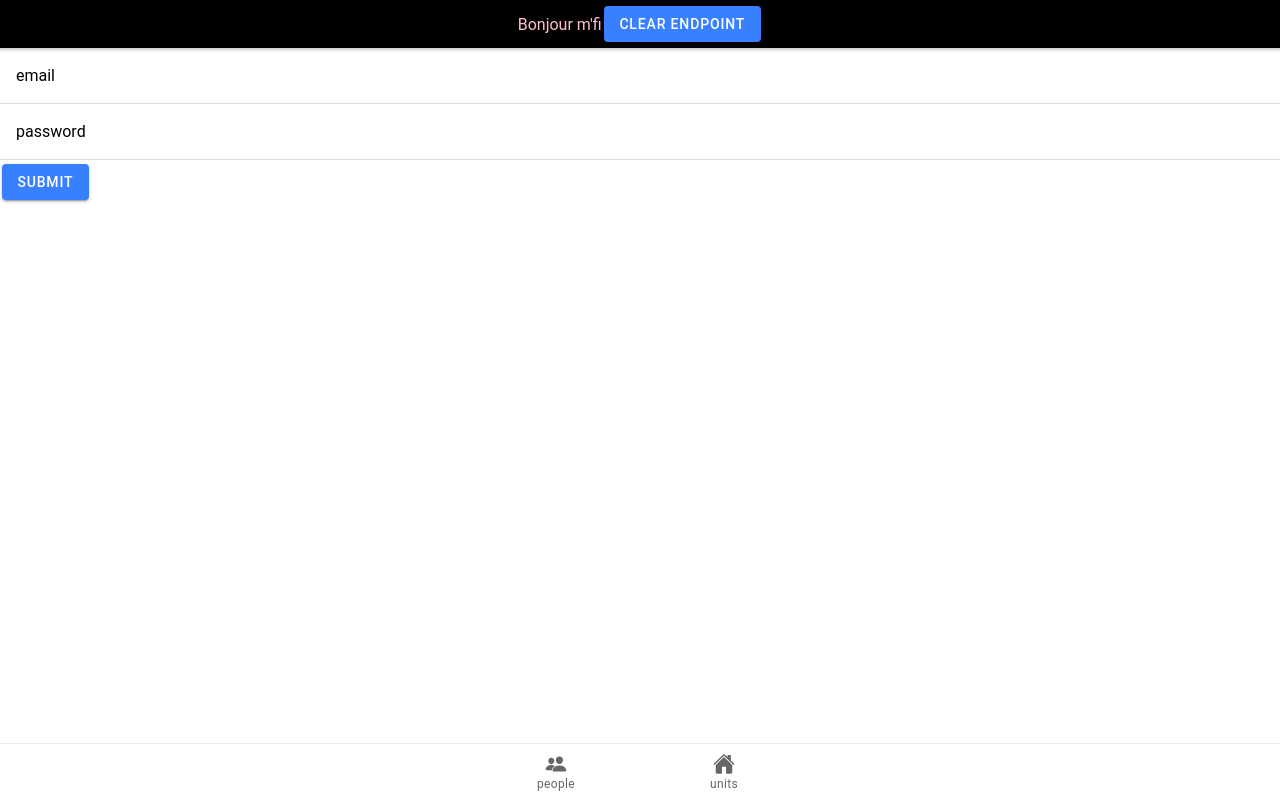
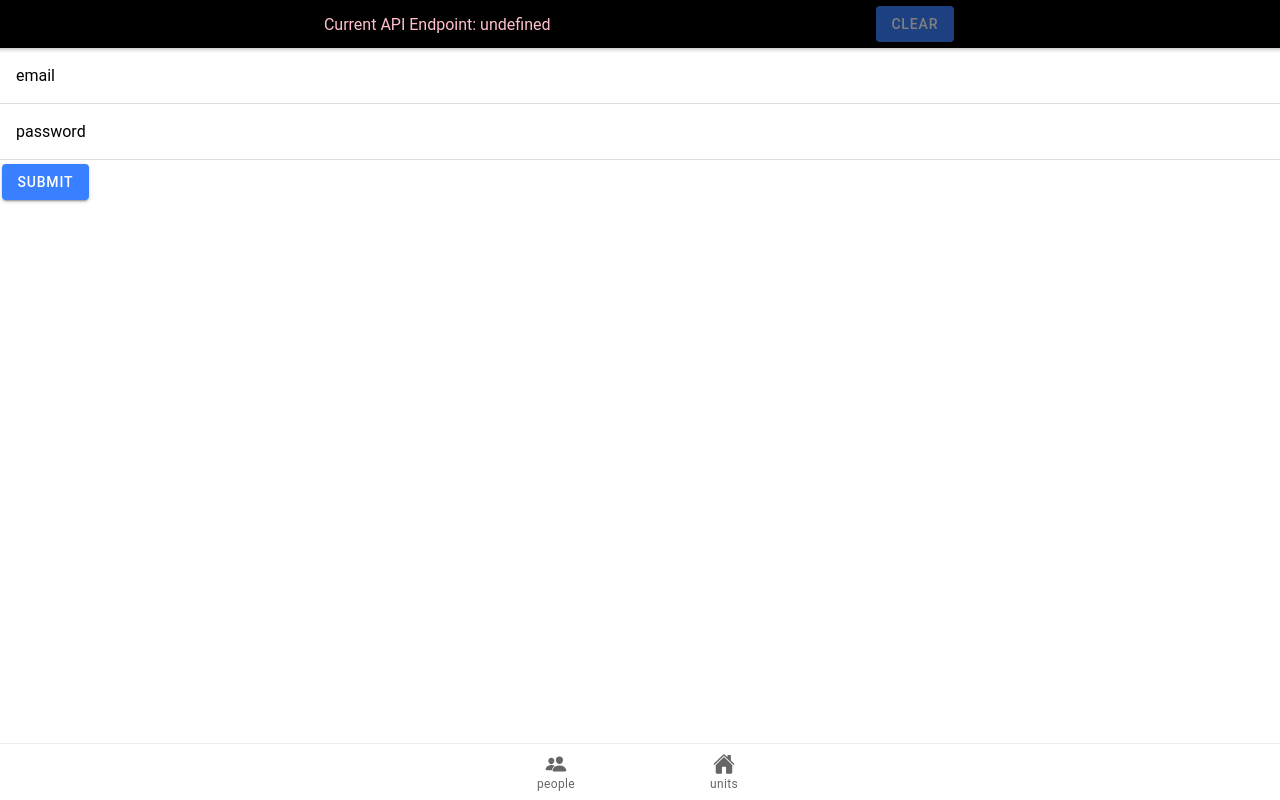
Before and after one commit to AntoineDannemark/ioreel, a React app: page /login in a window 1280 px wide. Built offline with nearby package versions, Linux system fonts and the light colour scheme.

Commit message:
ProtectedRoute - use store instead of context + redirectPath logic + adapt in App.tsx

```diff
--- a/src/app/App.tsx
+++ b/src/app/App.tsx
@@ -1,8 +1,9 @@
 import React, { useEffect } from "react";
-import { Route } from "react-router-dom";
-import ProtectedRoute, {
-  ProtectedRouteProps,
-} from "../features/User/ProtectedRoute";
+import { Route, Redirect } from "react-router-dom";
+import { ProtectedRoute } from "../commons/ProtectedRoute";
+// import ProtectedRoute, {
+//   ProtectedRouteProps,
+// } from "../features/User/ProtectedRoute";
 import {
   IonApp,
   IonRouterOutlet,
@@ -25,6 +26,7 @@ import { IonReactRouter, IonReactHashRouter } from "@ionic/react-router";
 import { useAppContext, dbInitError } from "../context/Context";
 import { useAppDispatch, useTypedSelector } from "./store";
 import { setEndpoint, clearEndpoint } from "../features/User/userSlice";
+import { clearPeopleStore } from "../features/People/peopleSlice";
 
 import Login from "../features/User/Login";
 import EndpointForm from "../features/User/EndpointForm";
@@ -72,15 +74,8 @@ const testDB = async (
 
 const App: React.FC = () => {
   const { setDbReady, setDbInitError } = useAppContext();
-  const { connected, endpoint } = useTypedSelector((state) => state.user);
+  const { endpoint } = useTypedSelector((state) => state.user);
   const dispatch = useAppDispatch();
-
-  const defaultProtectedRouteProps: ProtectedRouteProps = {
-    isAuthenticated: connected,
-    authenticationPath: "/login",
-    hasApiEndpoint: !!endpoint,
-    getApiEndpointPath: "/endpoint",
-  };
 
   useEffect(() => {
     // If we're not in Electron, there is no storageApi in window
@@ -91,6 +86,7 @@ const App: React.FC = () => {
 
     const setUserAPIEndpoint = async () => {
       const ep = await window.storageApi.getEndpoint(isPlatform("electron"));
+      // If we don't have an endpoint in the store but
       if (!endpoint && !!ep) {
         dispatch(setEndpoint({ endpoint: ep, shouldSetInStorage: false }));
       }
@@ -105,13 +101,14 @@ const App: React.FC = () => {
     // If we have an endpoint, we can set the api in the window object
     if (!!endpoint) {
       if (!isPlatform("electron")) {
-        window.api = require("../api").default;
+        window.api = require("../api").getApi(endpoint);
       }
       testDB(setDbReady, setDbInitError);
     }
   }, [endpoint, setDbInitError, setDbReady]);
 
   const handleClearEndpoint = () => {
+    dispatch(clearPeopleStore());
     dispatch(clearEndpoint());
   };
 
@@ -125,19 +122,21 @@ const App: React.FC = () => {
             color: "pink",
             display: "flex",
             alignItems: "center",
-            justifyContent: "center",
+            justifyContent: "space-evenly",
             flexDirection: "row",
           }}
         >
-          Bonjour m'fi
-          <IonButton onClick={handleClearEndpoint}>CLEAR ENDPOINT</IonButton>
+          {`Current API Endpoint: ${endpoint}`}
+          <IonButton onClick={handleClearEndpoint} disabled={!endpoint}>
+            CLEAR
+          </IonButton>
         </IonHeader>
         <IonContent>
           <IonTabs>
             <IonRouterOutlet>
-              {/* <Route exact path="/" render={() => <Redirect to="/people" />} /> */}
+              <Route exact path="/" render={() => <Redirect to="/people" />} />
               <ProtectedRoute
-                {...defaultProtectedRouteProps}
+                // {...defaultProtectedRouteProps}
                 exact
                 path="/people"
                 component={People}
--- a/src/commons/ProtectedRoute.tsx
+++ b/src/commons/ProtectedRoute.tsx
@@ -1,23 +1,47 @@
 // https://github.com/elylucas/ionic-react-protected-route
 
-import React, { useEffect, useContext } from "react";
-
+import React, { useEffect } from "react";
 import { Route, Redirect } from "react-router";
+import { useTypedSelector } from "../app/store";
 
 interface ProtectedRouteProps {
   component: React.ComponentType<any>;
   path: string;
+  exact: boolean;
 }
 
 export const ProtectedRoute: React.FC<ProtectedRouteProps> = ({
   component: Component,
   path,
+  exact,
 }) => {
-  const context = useContext(AuthContext);
+  const { isAuthenticated, endpoint } = useTypedSelector((state) => state.user);
 
   useEffect(() => {
     console.log(
       `loading protected route '${path}' with component ${Component.name}`
     );
   }, [Component, path]);
+
+  let redirectPath = "";
+
+  if (!isAuthenticated) {
+    redirectPath = "/login";
+  } else if (!endpoint) {
+    redirectPath = "/endpoint";
+  }
+
+  return (
+    <Route
+      path={path}
+      render={() =>
+        !redirectPath ? (
+          <Component />
+        ) : (
+          <Redirect to={{ pathname: redirectPath }} />
+        )
+      }
+      exact={exact}
+    />
+  );
 };
```
